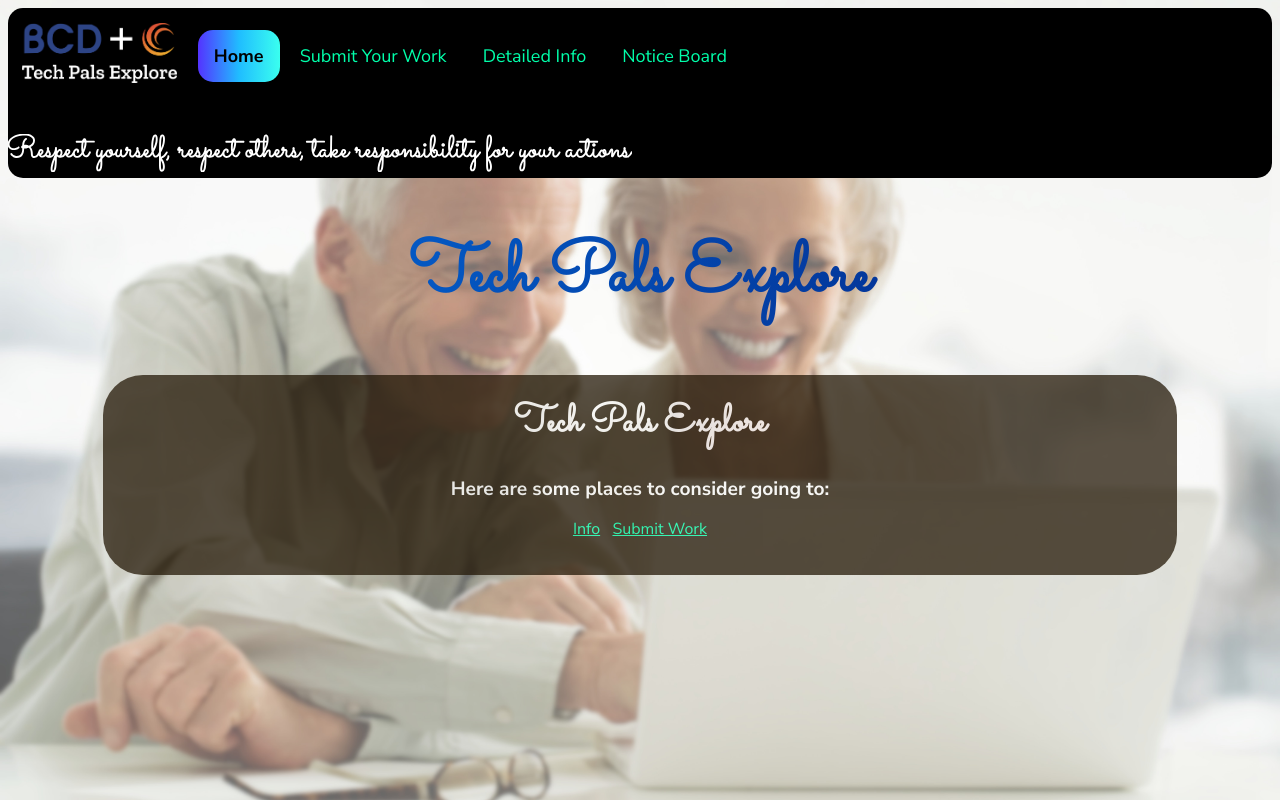
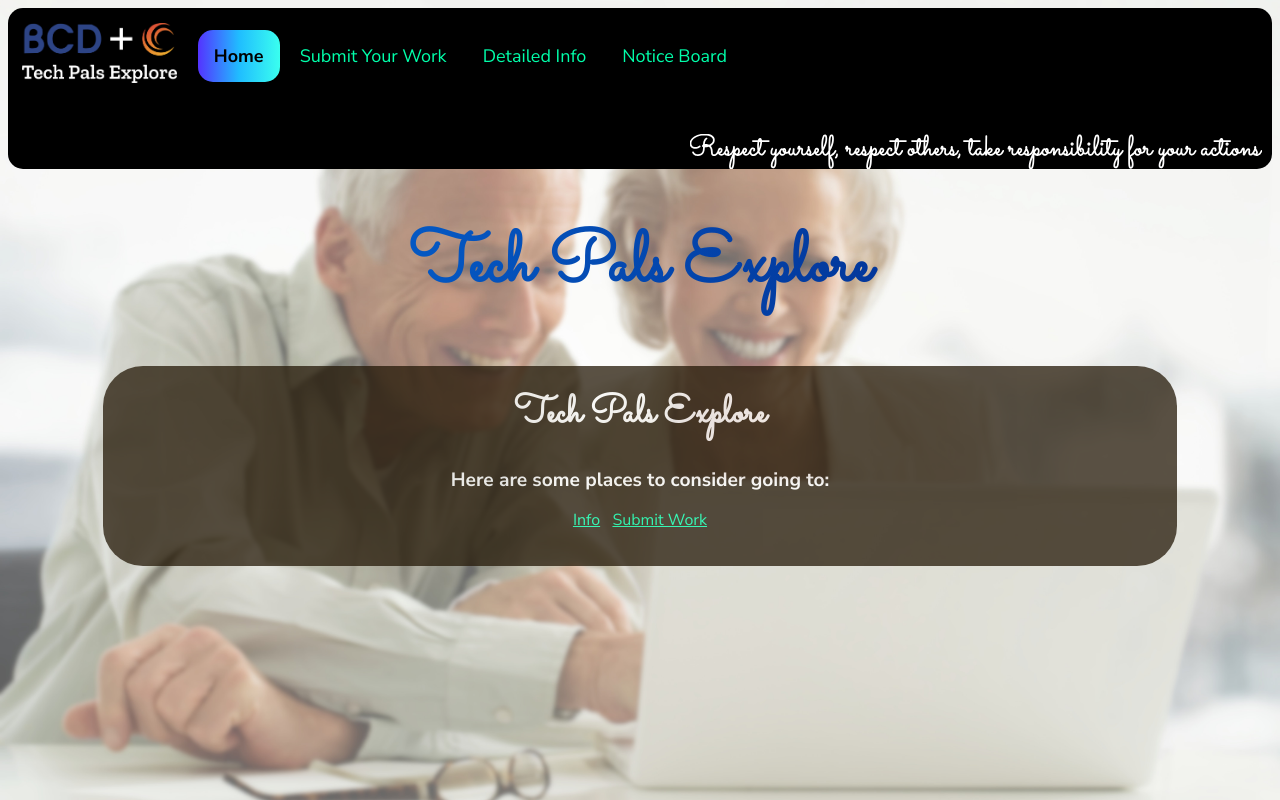
Before and after one commit to BCDTechPals/BCDTechPals.github.io, a plain HTML site: page index.html in a window 1280 px wide. Drawn offline with Linux system fonts and the light colour scheme.

Commit message:
fix again?

```diff
--- a/main.css
+++ b/main.css
@@ -56,10 +56,10 @@ li a.active {
 }
 
 .motto {
-  height: 3vw;
+  height: 2.75vw;
   padding-top: 30px;
   padding-right: 10px;
-  float: none;
+  float: right;
 }
 .mottoli {
   float: right !important;
```
